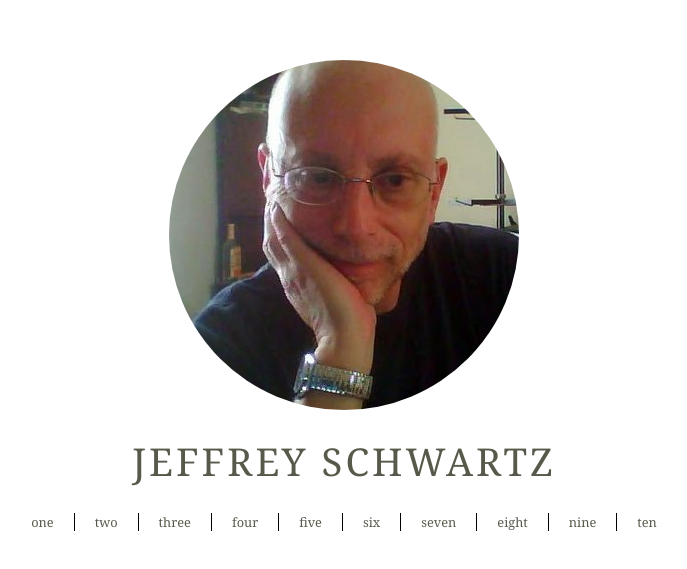
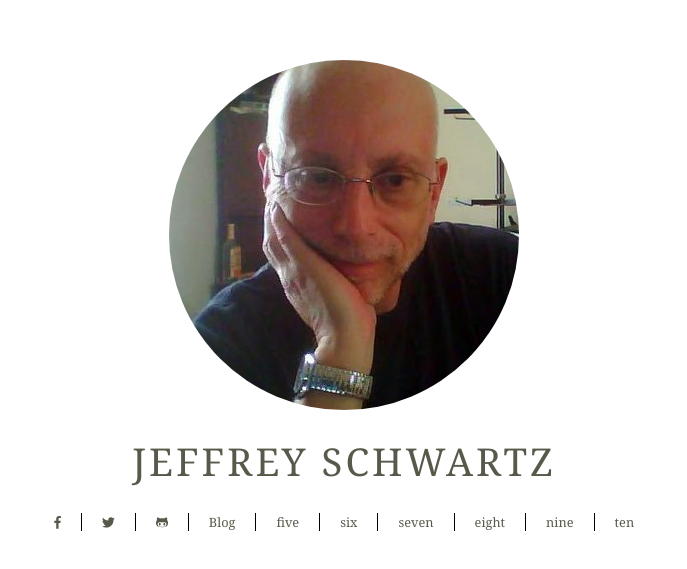
Before and after one commit to jeffschwartz/mock-site, a plain HTML site: page landingpage.html in a window 1280 px wide. Shown: the part 159-728 px from the top of the page, without its empty margins (296-983 px from the left). Drawn offline with Linux system fonts and the light colour scheme.

Commit message:
Refactored landing page BEM names

```diff
--- a/css/landingpage.css
+++ b/css/landingpage.css
@@ -1,5 +1,9 @@
 * {
     box-sizing: border-box;
+}
+
+.unadorned-link {
+    text-decoration: none;
 }
 
 body {
@@ -30,27 +34,31 @@ body {
     color: #575A4A;
 }
 
-.landingpage__navigation {
+.landingpage__nav-container{
     margin-bottom: 2em;
     text-align: center;
 }
 
-.landingpage__navigation-menu {
+.landingpage-nav {
     display: inline-block;
     list-style: none;
     margin: 0;
     padding: 0;
 }
 
-.landingpage__navigation-menu-item {
+.landingpage-nav__item {
     float: left;
     font-size: 80%;
     border-right: 1px solid #000;
     padding: 0 1.25rem;
 }
 
-.landingpage__navigation-menu-item:last-child {
+.landingpage-nav__item:last-child {
     border-right: none;
+}
+
+.landingpage-nav__link {
+    color: inherit;
 }
 
 @supports(display: grid) {
@@ -69,7 +77,7 @@ body {
         grid-row: 3 / 4;
     }
 
-    .landingpage__navigation {
+    .landingpage__nav-container {
         grid-row: 4 / 5;
     }
 }
--- a/landingpage.html
+++ b/landingpage.html
@@ -15,18 +15,18 @@
     <header class="landingpage">
         <img class="landingpage__image" src="media/2011-07-02-154408.jpg" alt="image of Jeffrey Schwartz looking so studious">
         <h1 class="landingpage__authorname">Jeffrey Schwartz</h1>
-        <nav class="landingpage__navigation">
-            <ul class="landingpage__navigation-menu">
-                <li class="landingpage__navigation-menu-item">one</li>
-                <li class="landingpage__navigation-menu-item">two</li>
-                <li class="landingpage__navigation-menu-item">three</li>
-                <li class="landingpage__navigation-menu-item">four</li>
-                <li class="landingpage__navigation-menu-item">five</li>
-                <li class="landingpage__navigation-menu-item">six</li>
-                <li class="landingpage__navigation-menu-item">seven</li>
-                <li class="landingpage__navigation-menu-item">eight</li>
-                <li class="landingpage__navigation-menu-item">nine</li>
-                <li class="landingpage__navigation-menu-item">ten</li>
+        <nav class="landingpage__nav-container">
+            <ul class="landingpage-nav">
+                <li class="landingpage-nav__item"><a class="unadorned-link landingpage-nav__link" href="#"><i class="fab fa-facebook-f"></i></a></li>
+                <li class="landingpage-nav__item"><a href="#" class="unadorned-link landingpage-nav__link"><i class="fab fa-twitter"></i></a></li>
+                <li class="landingpage-nav__item"><a class="unadorned-link landingpage-nav__link" href="#"><i class="fab fa-github-alt"></i></a></li>
+                <li class="landingpage-nav__item"><a href="#" class="unadorned-link landingpage-nav__link">Blog</a></li>
+                <li class="landingpage-nav__item">five</li>
+                <li class="landingpage-nav__item">six</li>
+                <li class="landingpage-nav__item">seven</li>
+                <li class="landingpage-nav__item">eight</li>
+                <li class="landingpage-nav__item">nine</li>
+                <li class="landingpage-nav__item">ten</li>
             </ul>
         </nav>
     </header>
```
